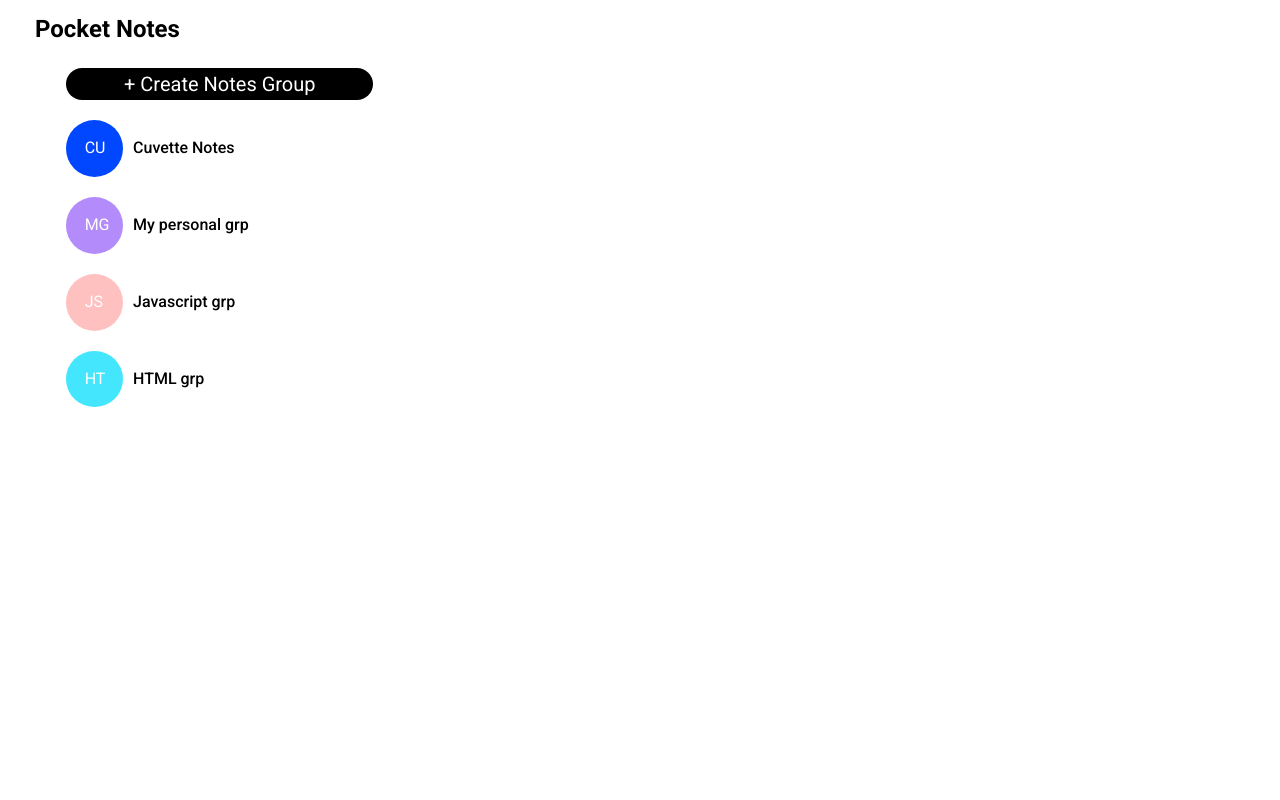
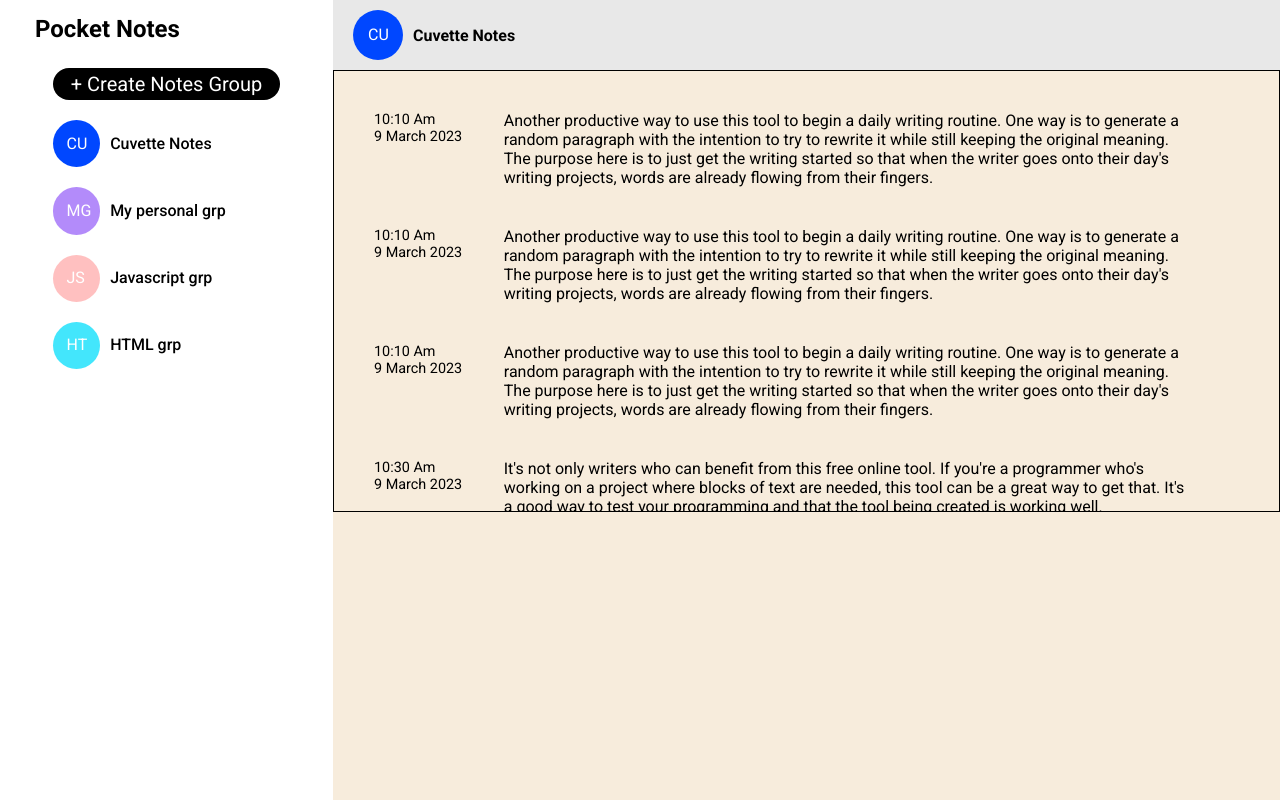
Before and after one commit to rohitjaiswal-3878/Notes-Taking-App, a React (Vite) app: page /notes in a window 1280 px wide. Built offline with nearby package versions, Linux system fonts and the light colour scheme.

Commit message:
Added Notes section.

```diff
--- a/package.json
+++ b/package.json
@@ -12,7 +12,9 @@
   "dependencies": {
     "react": "^18.2.0",
     "react-dom": "^18.2.0",
-    "react-router-dom": "^6.23.1"
+    "react-helmet": "^6.1.0",
+    "react-router-dom": "^6.23.1",
+    "typekit": "^0.1.1"
   },
   "devDependencies": {
     "@types/react": "^18.2.66",
--- a/src/App.css
+++ b/src/App.css
@@ -2,6 +2,11 @@
 
 *{
     font-family: "Roboto", sans-serif;
+
+}
+html {
+    scroll-behavior: smooth;
+
 }
 
 .main-container {
--- a/src/App.jsx
+++ b/src/App.jsx
@@ -1,6 +1,7 @@
 import "./App.css";
 import PocketNotes from "./pages/PocketNotes";
 import Groups from "./pages/Groups";
+import Notes from "./pages/Notes";
 import { BrowserRouter, Routes, Route } from "react-router-dom";
 
 function App() {
@@ -10,6 +11,7 @@ function App() {
         <Groups />
         <Routes>
           <Route element={<PocketNotes />} path="/" />
+          <Route element={<Notes />} path="/notes" />
         </Routes>
       </BrowserRouter>
     </div>
--- /dev/null
+++ b/src/components/Note.jsx
@@ -0,0 +1,32 @@
+import React from "react";
+
+function Note({ note }) {
+  return (
+    <div
+      style={{
+        display: "flex",
+        marginBottom: "40px",
+      }}
+    >
+      <div
+        style={{
+          width: "15%",
+          fontSize: "0.9rem",
+        }}
+      >
+        <p>{note.time}</p>
+        <p>{note.date}</p>
+      </div>
+      <p
+        style={{
+          fontSize: "1rem",
+          width: "80%",
+        }}
+      >
+        {note.note}
+      </p>
+    </div>
+  );
+}
+
+export default Note;
--- a/src/pages/Groups/index.jsx
+++ b/src/pages/Groups/index.jsx
@@ -36,7 +36,7 @@ function index() {
         <button className="create-group-btn">+ Create Notes Group</button>
         <div className="select-group">
           {groupsData.map((group) => (
-            <Group id={group.id} group={group} />
+            <Group key={group.id} group={group} />
           ))}
         </div>
       </div>
--- /dev/null
+++ b/src/pages/Notes/index.css
@@ -0,0 +1,37 @@
+.notes-container {
+    box-sizing: border-box;
+    width: 100vw;
+    height: 100vh;
+    background-color: #F7ECDC;
+}
+
+.notes-container .heading {
+    background-color: #E8E8E8;
+    height: 70px;
+    display: flex;
+    align-items: center;
+    padding-left: 20px;
+}
+
+.notes-container .heading .heading-icon {
+    width: 20px;
+    height: 20px;
+    background-color: #0047FF;
+    padding: 15px;
+    border-radius: 50%;
+    display: inline-block;
+    color: white;
+}
+
+.notes-container .heading .heading-title {
+    margin-left:10px;
+    font-weight: 550;
+}
+
+.notes-container .notes {
+    padding: 40px 40px 0px 40px;
+    height: 50%;
+    border: 1px solid black;
+    overflow-y: auto ;
+    scroll-margin-top: 50px;
+}
--- /dev/null
+++ b/src/pages/Notes/index.jsx
@@ -0,0 +1,51 @@
+import "./index.css";
+import Note from "../../components/Note";
+
+import React, { useState } from "react";
+
+function Notes() {
+  const [notes, setNotes] = useState([
+    {
+      time: "10:10 Am",
+      date: "9 March 2023",
+      note: "Another productive way to use this tool to begin a daily writing routine. One way is to generate a random paragraph with the intention to try to rewrite it while still keeping the original meaning. The purpose here is to just get the writing started so that when the writer goes onto their day's writing projects, words are already flowing from their fingers.",
+    },
+    {
+      time: "10:10 Am",
+      date: "9 March 2023",
+      note: "Another productive way to use this tool to begin a daily writing routine. One way is to generate a random paragraph with the intention to try to rewrite it while still keeping the original meaning. The purpose here is to just get the writing started so that when the writer goes onto their day's writing projects, words are already flowing from their fingers.",
+    },
+    {
+      time: "10:10 Am",
+      date: "9 March 2023",
+      note: "Another productive way to use this tool to begin a daily writing routine. One way is to generate a random paragraph with the intention to try to rewrite it while still keeping the original meaning. The purpose here is to just get the writing started so that when the writer goes onto their day's writing projects, words are already flowing from their fingers.",
+    },
+    {
+      time: "10:30 Am",
+      date: "9 March 2023",
+      note: "It's not only writers who can benefit from this free online tool. If you're a programmer who's working on a project where blocks of text are needed, this tool can be a great way to get that. It's a good way to test your programming and that the tool being created is working well.",
+    },
+    {
+      time: "10:38 Am",
+      date: "9 March 2023",
+      note: "When first building this generator we thought about using computers to generate the paragraphs, but they weren't very good and many times didn't make any sense at all. We therefore took the time to create paragraphs specifically for this generator to make it the best that we could.",
+    },
+  ]);
+  return (
+    <>
+      <div className="notes-container">
+        <div className="heading">
+          <span className="heading-icon">CU</span>
+          <span className="heading-title">Cuvette Notes</span>
+        </div>
+        <div className="notes" id="notes-box">
+          {notes.map((note, index) => (
+            <Note key={index} note={note} />
+          ))}
+        </div>
+      </div>
+    </>
+  );
+}
+
+export default Notes;
```
Also changed, not shown: 1 other file (tests, documents, lock files or other folders).
